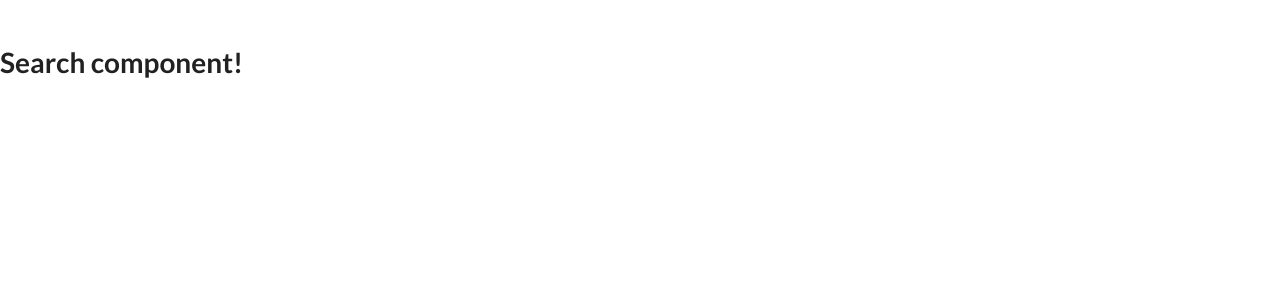
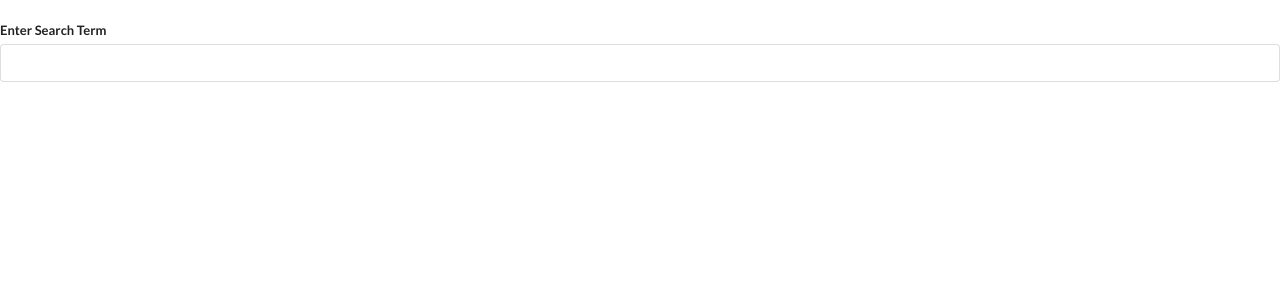
Before and after one commit to JoseLRiano/React-Hooks-Widgets, a React (Create React App) app: page / in a window 1280 px wide. Shown: the top 300 px of the page. Built offline with nearby package versions, Linux system fonts and the light colour scheme.

Commit message:
state added to manage the input on the search component

```diff
--- a/src/components/Search.js
+++ b/src/components/Search.js
@@ -1,7 +1,20 @@
-import React from 'react';
+import React, { useState } from 'react';
 
 const Search = () => {
-    return <h1>Search component!</h1>
+    const [term, setTerm] = useState('');
+
+    return (
+        <div className="ui form">
+            <div className="field">
+                <label>Enter Search Term</label>
+                <input
+                    className="input"
+                    onChange={e => setTerm(e.target.value)}
+                    value={term}
+                />
+            </div>
+        </div>
+    );
 }
 
 export default Search;
```
Also changed, not shown: 1 other file (tests, documents, lock files or other folders).
